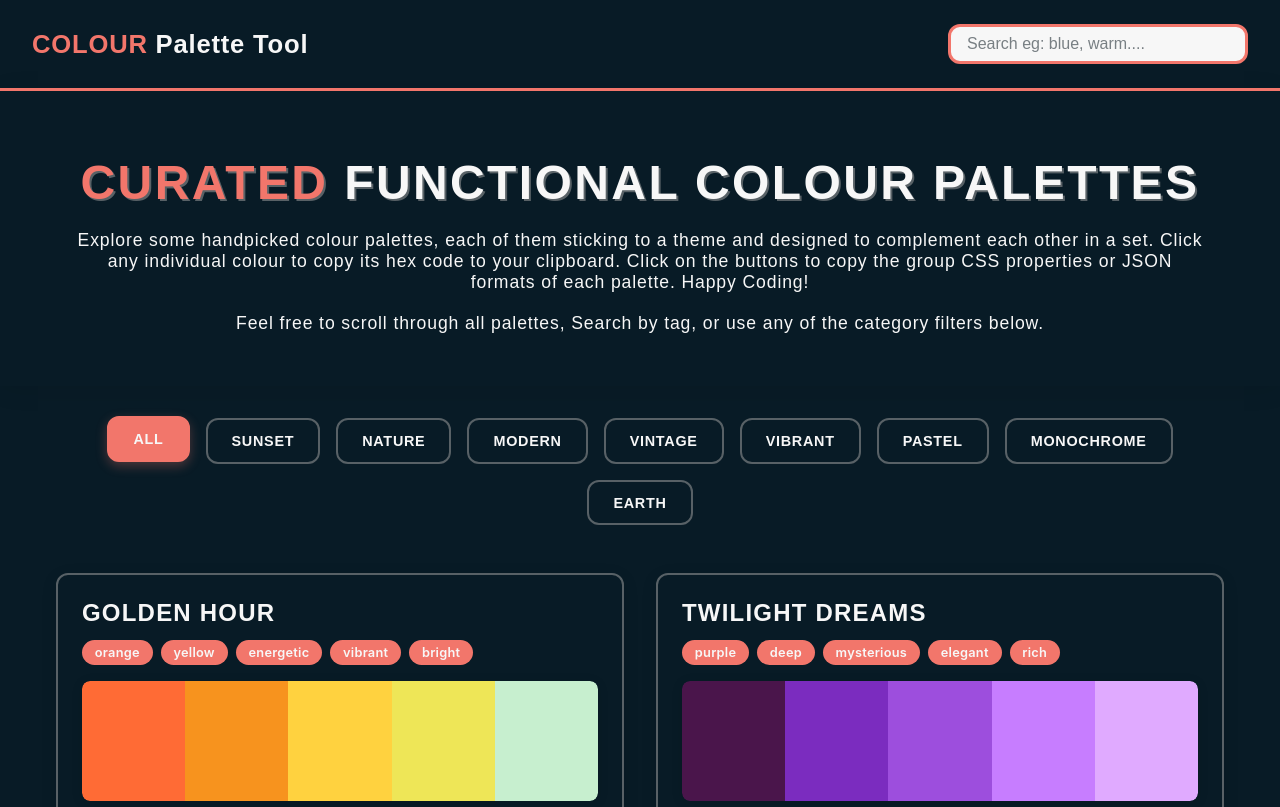
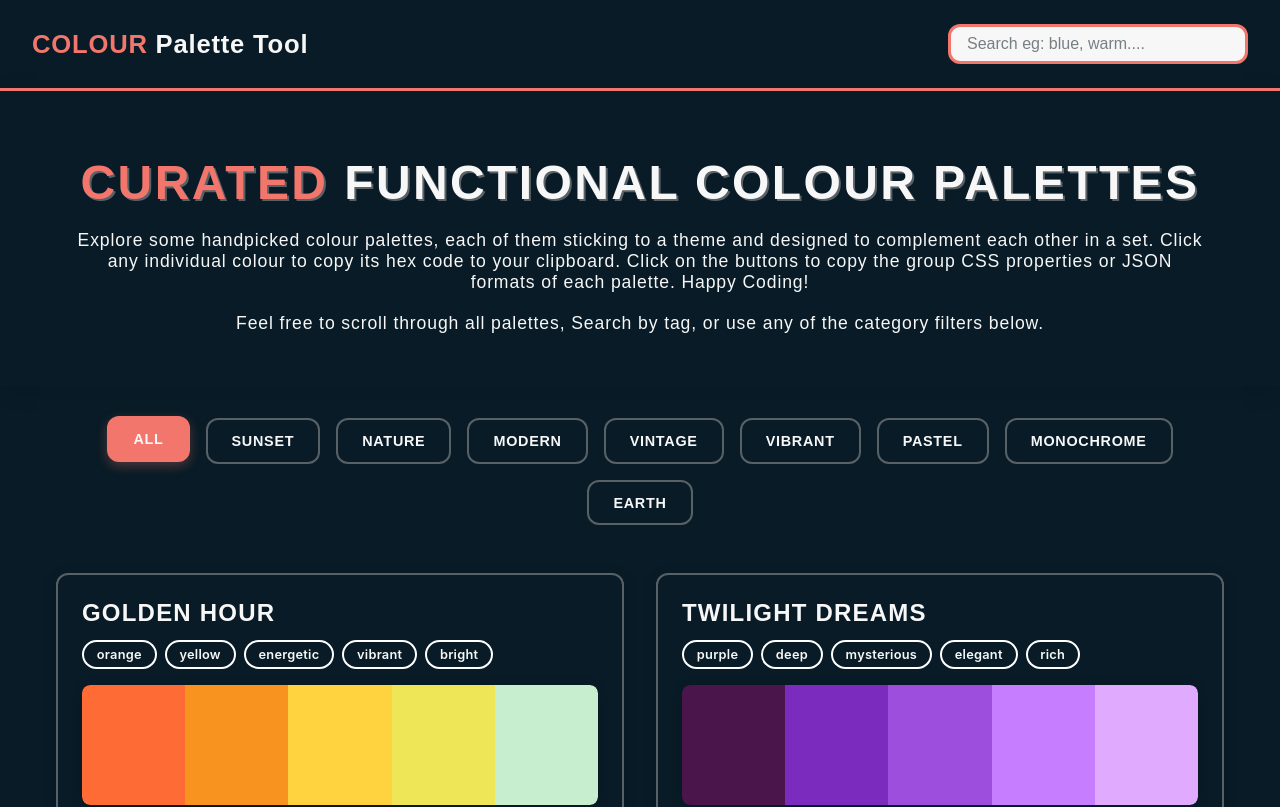
Before and after one commit to Atlis-Ky/colour-palette-tool, a React (Vite) app: page / in a window 1280 px wide. Shown: the top 807 px of the page. Built offline with nearby package versions, Linux system fonts and the light colour scheme; a web font is replaced by a local one.

Commit message:
Tags updated to be no bg with white border, should avoid clashes with colour styles across the page

```diff
--- a/src/styles/ColourSet.css
+++ b/src/styles/ColourSet.css
@@ -34,9 +34,10 @@
 }
 
 .colour-tag {
-  background: var(--main-accent);
+  background: transparent;
   color: var(--main-text-light);
   padding: 0.3rem 0.8rem;
+  border: 2px solid white;
   border-radius: 20px;
   font-size: 0.8rem;
   font-weight: 600;
```
